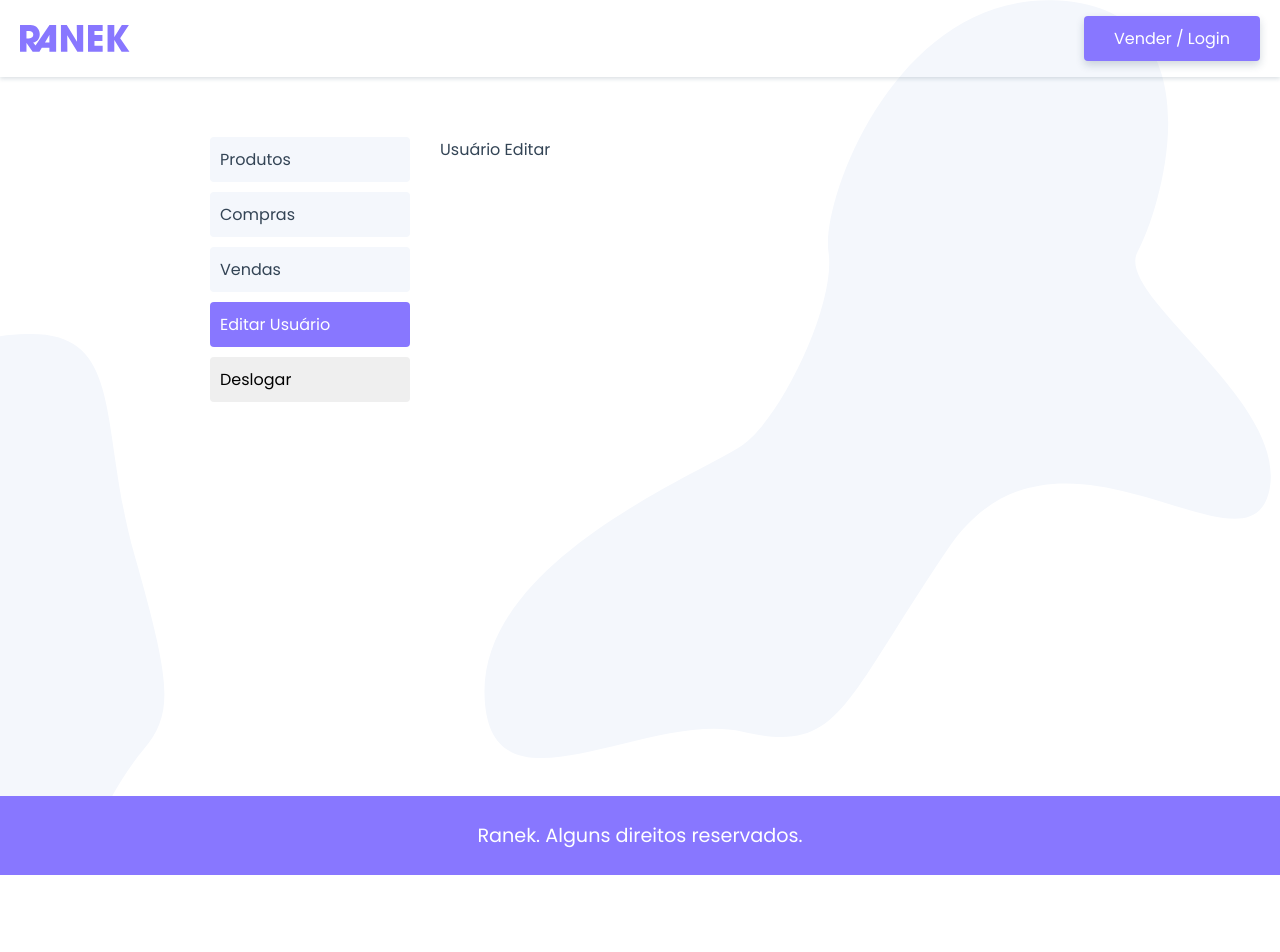
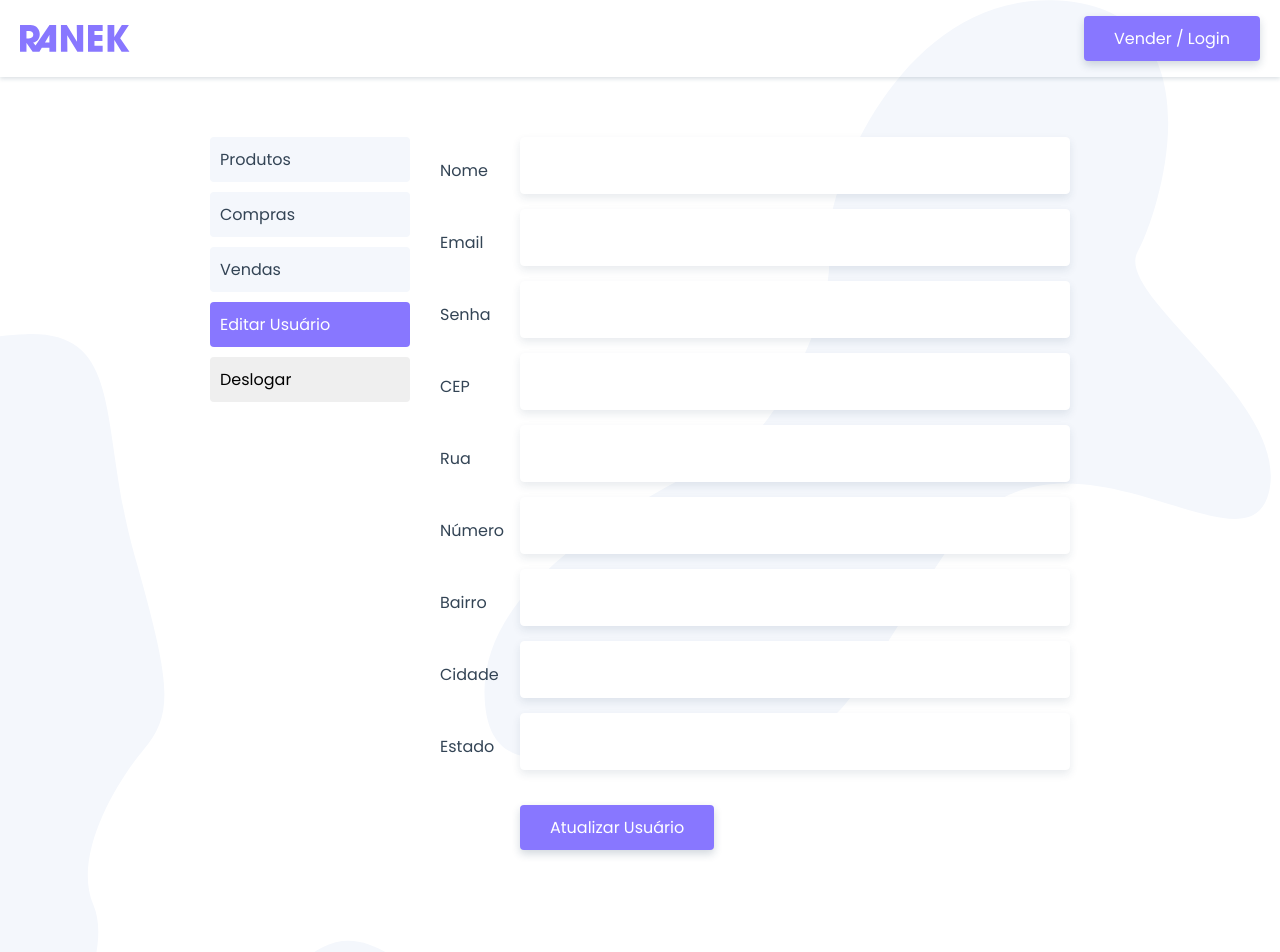
Before and after one commit to ErikDCAlmeida/Ranek-Origamid-ProjetoFinal, a Vue app: page /usuario/editar in a window 1280 px wide. Shown: the top 952 px of the page. Before the commit the page ends 875 px from the top, so only its background shows below. Built offline with nearby package versions, Linux system fonts and the light colour scheme.

Commit message:
Área de edição do usuário.

```diff
--- a/src/services.js
+++ b/src/services.js
@@ -11,6 +11,9 @@
   post(endpoint, body) {
     return axiosInstance.post(endpoint, body);
   },
+  put(endpoint, body) {
+    return axiosInstance.put(endpoint, body);
+  },
   delete(endpoint) {
     return axiosInstance.delete(endpoint);
   },
--- a/src/views/usuario/UsuarioEditar.vue
+++ b/src/views/usuario/UsuarioEditar.vue
@@ -1,9 +1,39 @@
 <template>
-  <p>Usuário Editar</p>
+  <section>
+    <UsuarioForm>
+      <button class="btn" @click.prevent="atualizarUsuario">
+        Atualizar Usuário
+      </button>
+    </UsuarioForm>
+  </section>
 </template>
 
 <script>
-export default {};
+import UsuarioForm from "@/components/UsuarioForm.vue";
+import { api } from "@/services.js";
+
+export default {
+  name: "UsuarioEditar",
+  components: {
+    UsuarioForm,
+  },
+  methods: {
+    atualizarUsuario() {
+      api
+        .put(
+          `/usuario/${this.$store.state.usuario.id}`,
+          this.$store.state.usuario
+        )
+        .then(() => {
+          this.$store.dispatch("getUsuario");
+          this.$router.push({ name: "Usuario" });
+        })
+        .catch((error) => {
+          console.log(error);
+        });
+    },
+  },
+};
 </script>
 
 <style></style>
```
Also changed, not shown: ranek-api/ranek.json (+7 -6 lines).
